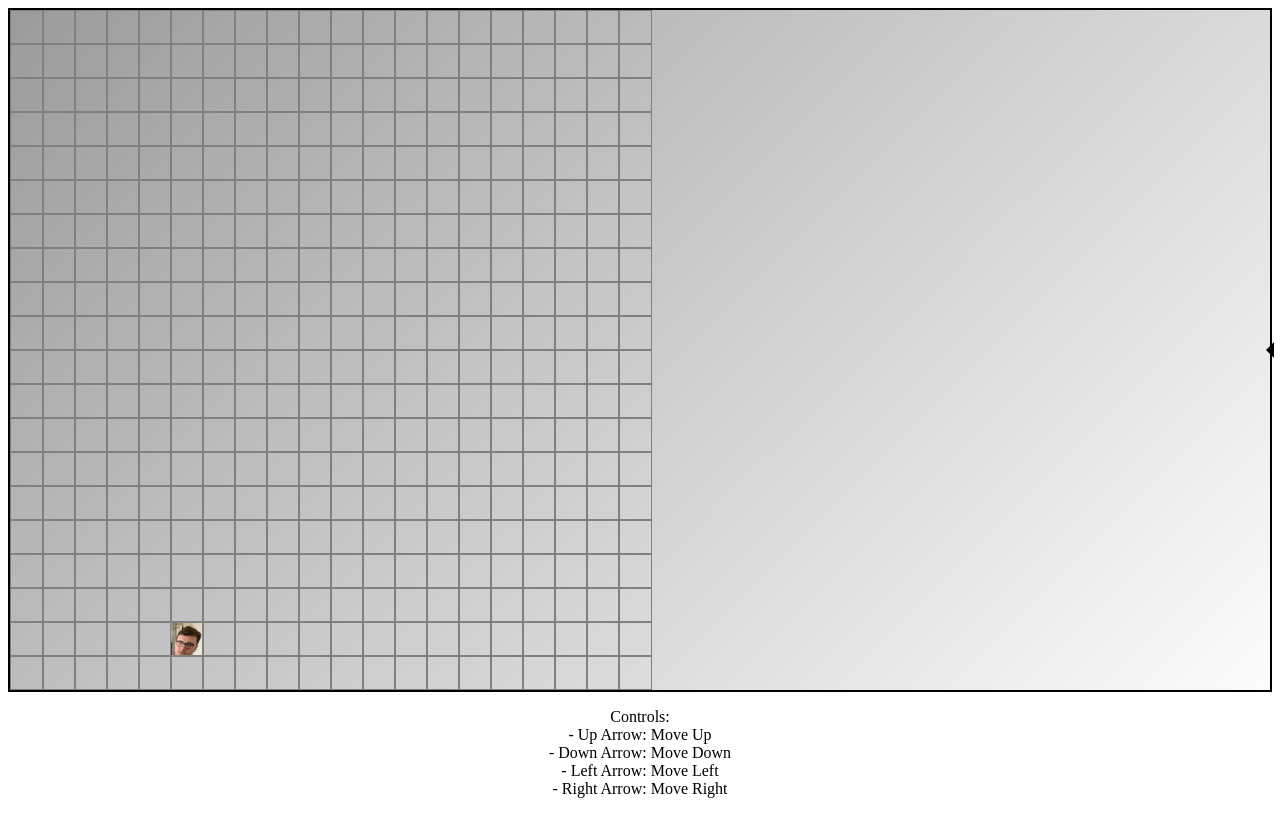
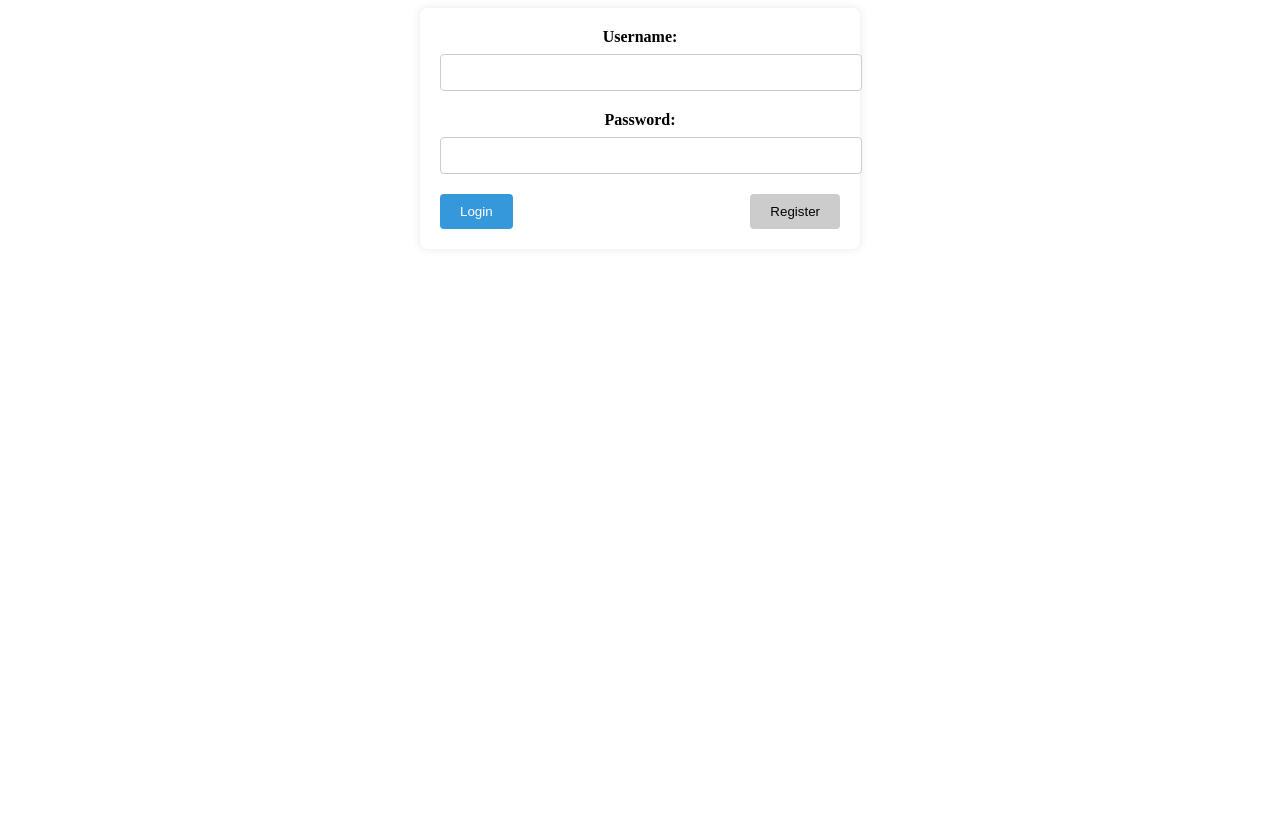
Before and after one commit to MariussGustins/Game_mrm_prakse, a Vue app in the folder game-mrm/: page / in a window 1280 px wide. Built offline with nearby package versions, Linux system fonts and the light colour scheme.

Commit message:
When you open locally, it opens LogIn.vue first. Trying to log in it showed error, in case of failure - revert the changes in App.vue.

```diff
--- a/game-mrm/src/App.vue
+++ b/game-mrm/src/App.vue
@@ -1,22 +1,35 @@
 <template>
   <div id="app">
-    <GameBoard />
-    <p v-if="gameOver">Game Over! Score: {{ score }}</p>
+    <LogIn v-if="!loggedIn" @login="handleLogin" />
+    <GameBoard v-if="loggedIn" />
   </div>
 </template>
 
 <script>
+import LogIn from './components/LogIn.vue';
 import GameBoard from './components/GameBoard.vue';
 
 export default {
-  components: {
-    GameBoard
-  },
+  name: 'App',
   data() {
     return {
+      loggedIn: false,
       gameOver: false,
       score: 0
     };
+  },
+  methods: {
+    handleLogin() {
+      // Implement your login logic here
+      console.log('Login successful');
+
+      // Set loggedIn to true after successful login
+      this.loggedIn = true;
+    }
+  },
+  components: {
+    LogIn,
+    GameBoard
   }
 };
 </script>
```
